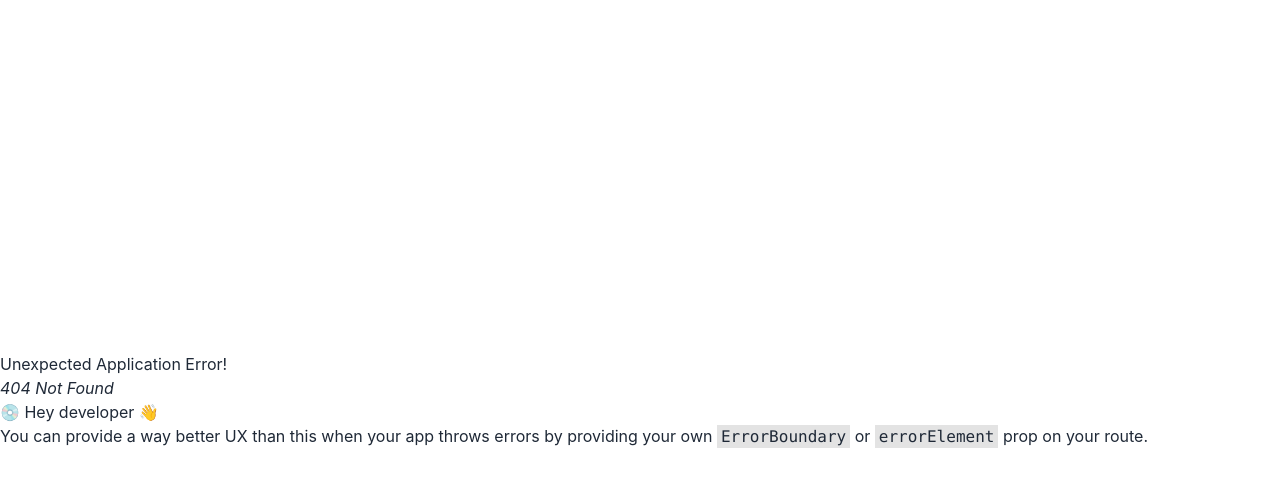
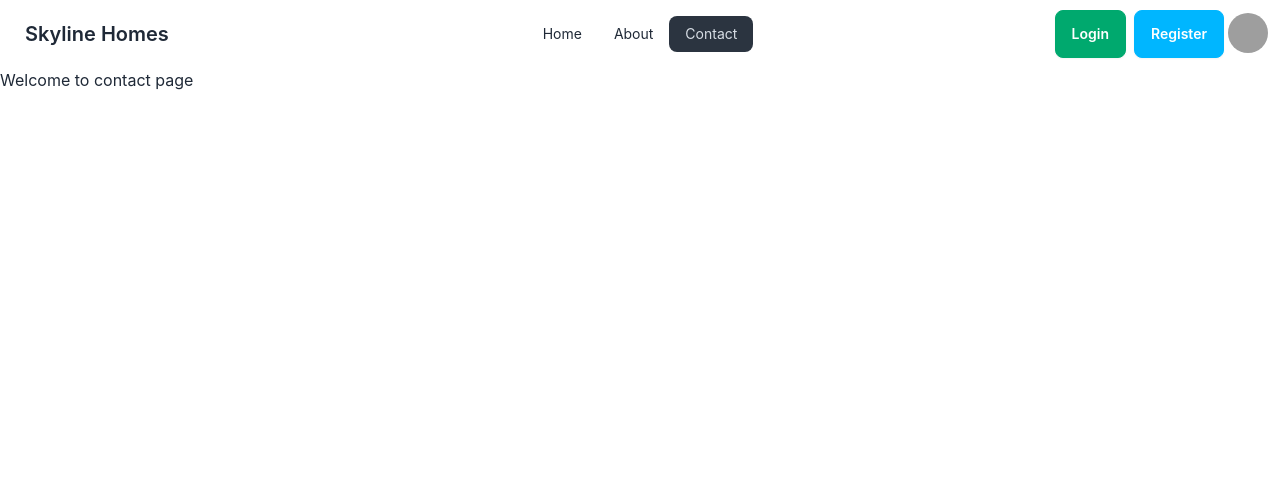
Before and after one commit to asm-shaikat/real-estate, a React (Vite) app: page /contact in a window 1280 px wide. Before the commit this address had no page. Shown: the top 486 px of the page. Built offline with nearby package versions, Linux system fonts and the light colour scheme; grey boxes are pictures that could not be loaded.

Commit message:
navbar added

```diff
--- a/package.json
+++ b/package.json
@@ -14,6 +14,7 @@
     "firebase": "^10.14.1",
     "react": "^18.3.1",
     "react-dom": "^18.3.1",
+    "react-helmet": "^6.1.0",
     "react-hook-form": "^7.53.0",
     "react-router-dom": "^6.27.0",
     "swiper": "^11.1.14"
--- a/src/Template/Root.jsx
+++ b/src/Template/Root.jsx
@@ -1,8 +1,14 @@
+import { Outlet } from "react-router-dom"
+import Navbar from "../components/Navbar"
+import { Helmet } from "react-helmet"
+
 function App() {
 
   return (
     <>
-      <p>Lorem ipsum dolor sit.</p>
+      <Helmet><title>Sh-Home</title></Helmet>
+      <Navbar></Navbar>
+      <Outlet></Outlet>
     </>
   )
 }
--- /dev/null
+++ b/src/components/Navbar.jsx
@@ -0,0 +1,96 @@
+import React from "react";
+import { NavLink } from "react-router-dom";
+
+const Navbar = () => {
+  const navList = (
+    <>
+      <li>
+        <NavLink to="/">Home</NavLink>
+      </li>
+      <li>
+        <NavLink to="/about">About</NavLink>
+      </li>
+      <li>
+        <NavLink to="/contact">Contact</NavLink>
+      </li>
+    </>
+  );
+  return (
+    <div className="navbar bg-base-100">
+      <div className="navbar-start">
+        <div className="dropdown">
+          <div tabIndex={0} role="button" className="btn btn-ghost lg:hidden">
+            <svg
+              xmlns="http://www.w3.org/2000/svg"
+              className="h-5 w-5"
+              fill="none"
+              viewBox="0 0 24 24"
+              stroke="currentColor"
+            >
+              <path
+                strokeLinecap="round"
+                strokeLinejoin="round"
+                strokeWidth="2"
+                d="M4 6h16M4 12h8m-8 6h16"
+              />
+            </svg>
+          </div>
+          <ul
+            tabIndex={0}
+            className="menu menu-sm dropdown-content bg-base-100 rounded-box z-[1] mt-3 w-52 p-2 shadow"
+          >
+            {/* List */}
+            {navList}
+          </ul>
+        </div>
+        <a className="btn btn-ghost text-xl">
+          {" "}
+          <NavLink to="/">Skyline Homes</NavLink>
+        </a>
+      </div>
+      <div className="navbar-center hidden lg:flex">
+        <ul className="menu menu-horizontal px-1">{navList}</ul>
+      </div>
+      <div className="navbar-end">
+        <button className="btn btn-success text-white mr-2"><NavLink>Login</NavLink></button>
+        <button className="btn btn-info text-white"><NavLink>Register</NavLink></button>
+
+        <div className="dropdown dropdown-end">
+          <div
+            tabIndex={0}
+            role="button"
+            className="btn btn-ghost btn-circle avatar"
+          >
+            <div className="w-10 rounded-full">
+              <img
+                alt="Tailwind CSS Navbar component"
+                src="https://img.daisyui.com/images/stock/photo-1534528741775-53994a69daeb.webp"
+              />
+            </div>
+          </div>
+          <ul
+            tabIndex={0}
+            className="menu menu-sm dropdown-content bg-base-100 rounded-box z-[1] mt-3 w-52 p-2 shadow"
+          >
+            <li>
+              <a className="justify-between">
+                Profile
+                <span className="badge">New</span>
+              </a>
+            </li>
+            <li>
+              <a>Settings</a>
+            </li>
+            <li>
+              <a>Logout</a>
+            </li>
+          </ul>
+
+        </div>
+
+      </div>
+    </div>
+  );
+};
+
+export default Navbar;
--- a/src/index.css
+++ b/src/index.css
@@ -13,13 +13,6 @@
   -moz-osx-font-smoothing: grayscale;
 }
 
-body {
-  margin: 0;
-  display: flex;
-  place-items: center;
-  min-width: 320px;
-  min-height: 100vh;
-}
 
 
 @media (prefers-color-scheme: light) {
--- /dev/null
+++ b/src/pages/About.jsx
@@ -0,0 +1,13 @@
+import React from 'react';
+import { Helmet } from 'react-helmet';
+
+const About = () => {
+    return (
+        <div>
+            <Helmet><title>About</title></Helmet>
+           <p>welcome to About page</p>
+        </div>
+    );
+};
+
+export default About;
--- /dev/null
+++ b/src/pages/Contact.jsx
@@ -0,0 +1,13 @@
+import React from 'react';
+import { Helmet } from 'react-helmet';
+
+const contact = () => {
+    return (
+        <div>
+            <Helmet><title>Contact</title></Helmet>
+            <p>Welcome to contact page</p>
+        </div>
+    );
+};
+
+export default contact;
```
Also changed, not shown: src/main.jsx (+6 -1 lines), 2 other files (tests, documents, lock files or other folders).
